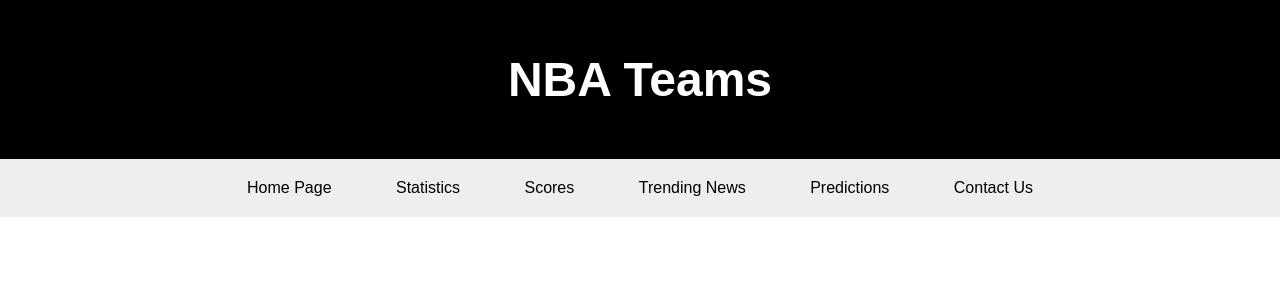
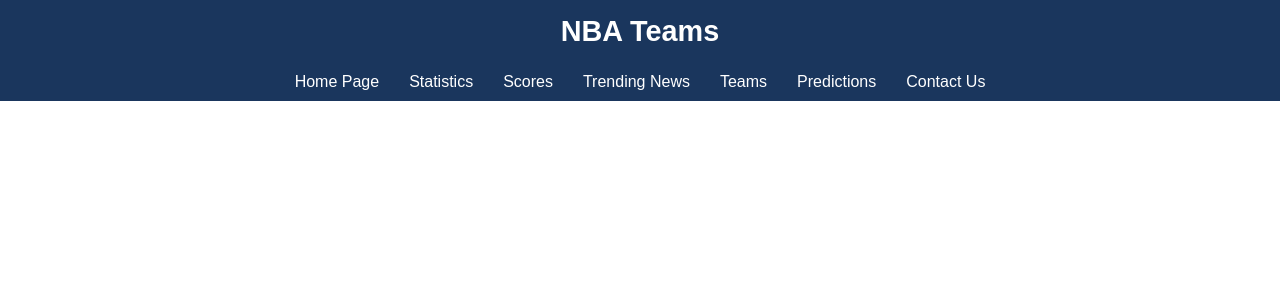
Before and after one commit to BillingtonDev/NBAPredictionsWebsite, a Node project: template frontend/views/teams.ejs in a window 1280 px wide. Shown: the top 300 px of the page. Run offline with Node 20 templates, Linux system fonts and the light colour scheme; the template is opened without the code that fills it, so the values that code supplies are empty.

Commit message:
Teams page navbar adjustment

```diff
--- a/frontend/public/teams.css
+++ b/frontend/public/teams.css
@@ -7,29 +7,57 @@
 }
 
 header {
-    background-color: black;
+    background: #1a365d;
     color: white;
-    padding: 20px;
-    font-size: 24px;
-}
+    padding: 0;
+    position: relative;
+    text-align: center;
+  }
 
-nav {
-    background-color: #eee;
-    padding: 10px 0;
-    text-align: center;
-}
+  header h1 {
+    margin: 0;
+    padding: 15px 20px;
+    font-size: 1.8rem;
+  }
 
-nav a {
-    color: black;
+
+  nav {
+    background-color: #1a365d;
+    width: 100%;
+    display: flex;
+    justify-content: center;
+  }
+
+  nav ul {
+    display: flex;
+    list-style: none;
+    padding: 0;
+    margin: 0;
+    justify-content: center;
+  }
+
+  nav li {
+    padding: 0;
+  }
+
+
+  nav a {
+    color: white;
     text-decoration: none;
-    padding: 10px 20px;
-    margin: 0 10px;
-    display: inline-block;
-}
+    padding: 10px 15px;
+    display: block;
+    transition: background-color 0.3s;
+    background-color: transparent;
+  }
 
-nav a:hover {
-    background-color: #666;
-}
+
+  nav a:hover {
+    background-color: rgba(255, 255, 255, 0.2);
+  }
+
+  nav a.active:hover {
+    background-color: rgba(255, 255, 255, 0.2);
+  }
 
 .grid-container {
     display: grid;
--- a/frontend/views/predictions.ejs
+++ b/frontend/views/predictions.ejs
@@ -10,7 +10,7 @@
   </head>
   <body>
     <header>
-      <h1 class="header-title">NBA Game Analysis</h1>
+      <h1 class="header-title">NBA Predictions</h1>
       <nav>
           <ul>
               <li><a href="/">Home Page</a></li>
--- a/frontend/views/teams.ejs
+++ b/frontend/views/teams.ejs
@@ -8,17 +8,19 @@
 </head>
 <body>
     <header>
-        <h1>NBA Teams</h1>
+        <h1 class="header-title">NBA Teams</h1>
+        <nav>
+            <ul>
+                <li><a href="/">Home Page</a></li>
+                <li><a href="/statistics">Statistics</a></li>
+                <li><a href="/scores" class="active">Scores</a></li>
+                <li><a href="/trending">Trending News</a></li>
+                <li><a href="/teams">Teams</a></li>
+                <li><a href="/predictions">Predictions</a></li>
+                <li><a href="/contactus">Contact Us</a></li>
+            </ul>
+        </nav>
     </header>
-
-    <nav>
-        <a href="/">Home Page</a>
-        <a href="/statistics">Statistics</a>
-        <a href="/scores">Scores</a>
-        <a href="/trending">Trending News</a>
-        <a href="/predictions">Predictions</a>
-        <a href="/contactus">Contact Us</a>
-    </nav>
 
     <% if (locals.error) { %>
         <div class="error-message">
```
